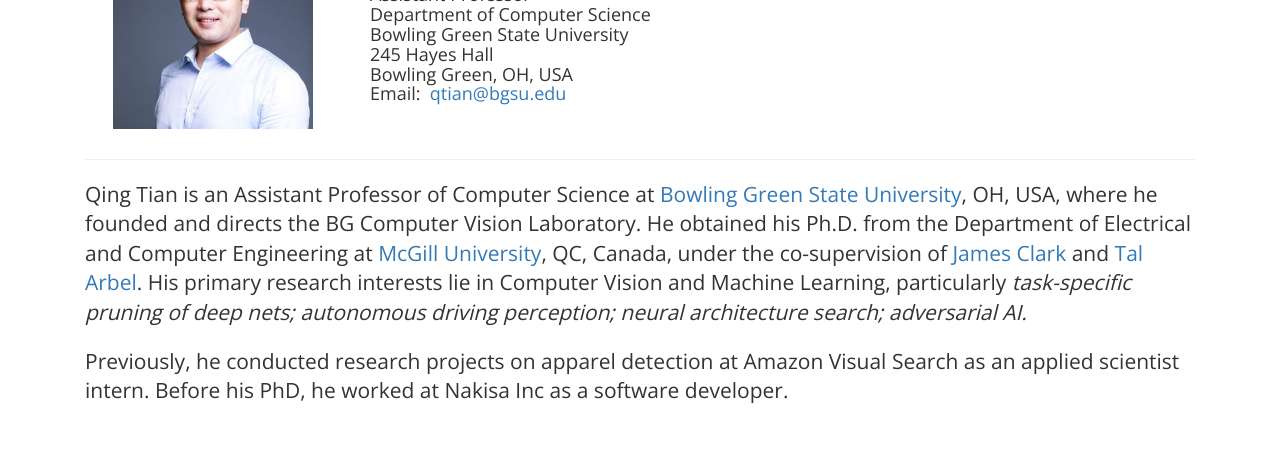
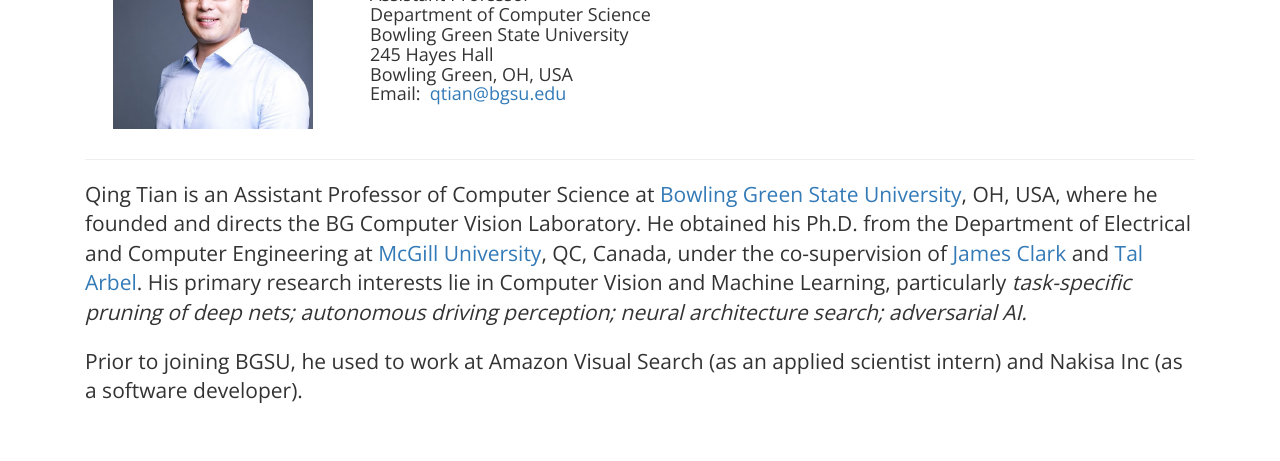
Before and after one commit to qtianreal/qtianreal.github.io, a plain HTML site: page index.html in a window 1280 px wide. Shown: the part 111-572 px from the top of the page. Drawn offline with nearby package versions, Linux system fonts and the light colour scheme; files whose address does not match are found by name.

Commit message:
20221107plus updates

```diff
--- a/index.html
+++ b/index.html
@@ -157,7 +157,7 @@
 			</p>
 
 			<p>
-			Previously, he conducted research projects on apparel detection at Amazon Visual Search as an applied scientist intern. Before his PhD, he worked at Nakisa Inc as a software developer.
+			Prior to joining BGSU, he used to work at Amazon Visual Search (as an applied scientist intern) and Nakisa Inc (as a software developer).
 			</p>
             </div>
 
```
